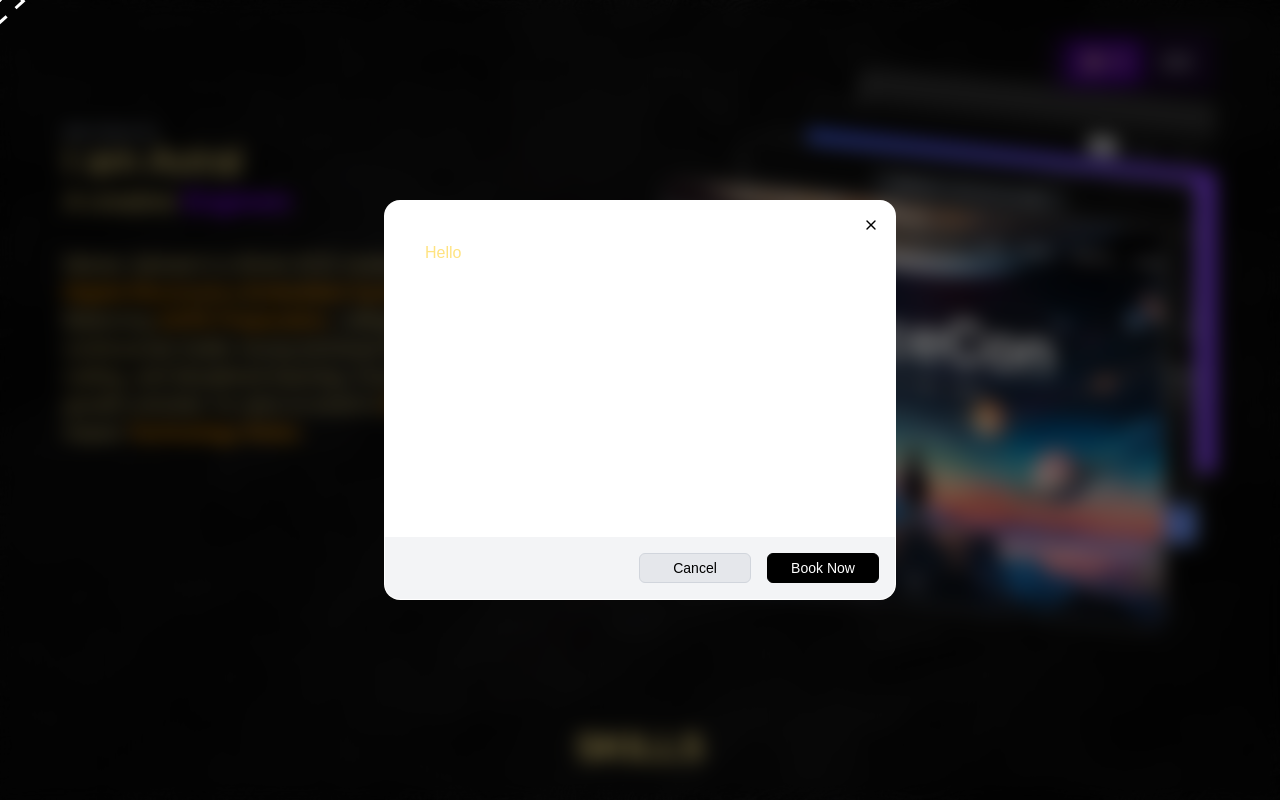
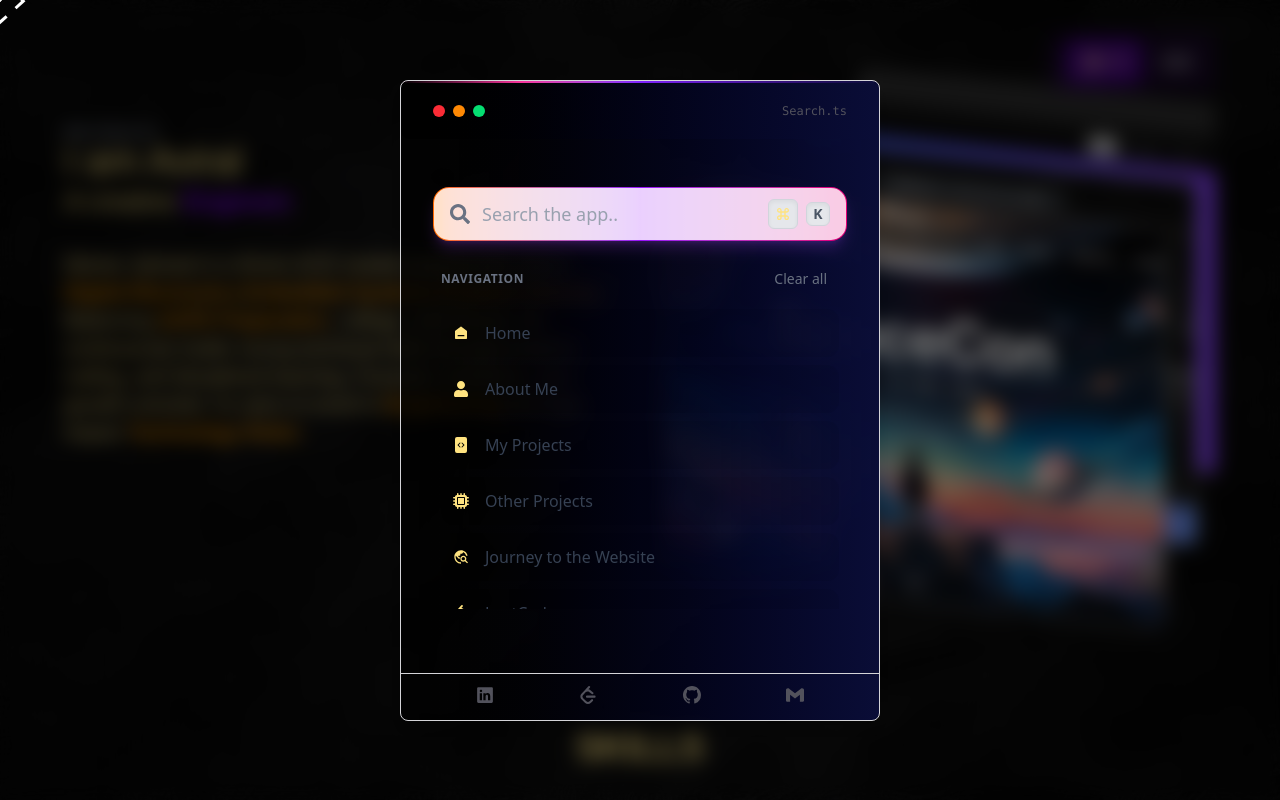
Before and after one commit to CodeSpec01/portfolio, a Next.js app: page /about in a window 1280 px wide. Both pictures are taken after a click on the button "+ K". Shown: the top 800 px of the page. Built offline with nearby package versions, Linux system fonts and the light colour scheme; a web font is replaced by a local one.

Commit message:
search modal 2.0

```diff
--- a/app/globals.css
+++ b/app/globals.css
@@ -9,7 +9,7 @@
     font-family: sans-serif;
 }
 
-button{
+button, a{
     cursor: pointer !important;
 }
 
--- a/components/AnimatedModal.tsx
+++ b/components/AnimatedModal.tsx
@@ -56,7 +56,7 @@ export const ModalTrigger = ({
     // Adding ctrl/cmd + K shortcut to open the modal
     useEffect(() => {
         const handleKeyDown = (event: KeyboardEvent) => {
-            if ((event.metaKey || event.ctrlKey) && event.key === 'k') {
+            if (keyboardShortcut && (event.metaKey || event.ctrlKey) && event.key === 'k') {
 
                 event.preventDefault();
                 setOpen(true);
@@ -70,9 +70,7 @@ export const ModalTrigger = ({
         };
 
         // Attach the listener
-        if (keyboardShortcut) {
-            document.addEventListener('keydown', handleKeyDown);
-        }
+        document.addEventListener('keydown', handleKeyDown);
 
         // Cleanup the listener when component unmounts
         return () => {
@@ -141,7 +139,7 @@ export const ModalBody = ({
 
                     <motion.div
                         ref={modalRef}
-                        className={`min-h-[50%] max-h-[90%] md:max-w-[40%] bg-white dark:bg-neutral-950 border border-transparent dark:border-neutral-800 md:rounded-2xl relative z-99 flex flex-col flex-1 overflow-hidden ${className}`}
+                        className={`min-h-[50%] max-h-[90%] md:max-w-[40%] md:rounded-2xl relative z-99 flex flex-col flex-1 overflow-hidden ${className}`}
                         initial={{
                             opacity: 0,
                             scale: 0.5,
@@ -165,7 +163,6 @@ export const ModalBody = ({
                             damping: 15,
                         }}
                     >
-                        <CloseIcon />
                         {children}
                     </motion.div>
                 </motion.div>
--- a/components/Navbar.tsx
+++ b/components/Navbar.tsx
@@ -5,6 +5,7 @@ import { GoArrowUpRight } from 'react-icons/go';
 import { IoSearch } from 'react-icons/io5';
 import { Modal, ModalBody, ModalContent, ModalFooter, ModalTrigger } from './AnimatedModal';
 import { MdKeyboardCommandKey } from 'react-icons/md';
+import SearchModal from './SearchModal';
 
 type CardNavLink = {
   label: string;
@@ -182,7 +183,7 @@ const Navbar: React.FC<CardNavProps> = ({
               </ModalTrigger>
 
               {/* Hamburger menu trigger ----------------------------------------------------------------------------- */}
-              <button onClick={toggleMenu}>
+              <button onClick={toggleMenu} type='button'>
                 <div
                   className={`hamburger-menu ${isHamburgerOpen ? 'open' : ''} group h-full flex flex-col items-center justify-center cursor-pointer gap-1.5 pr-4 order-2 md:order-0`}
 
@@ -240,17 +241,17 @@ const Navbar: React.FC<CardNavProps> = ({
 
         {/* Search Modal ------------------------------------------------------------------------------------------ */}
         <ModalBody>
-          <ModalContent >
-            Hello
-          </ModalContent>
-          <ModalFooter className="gap-4">
+            <SearchModal />
+          {/* <ModalContent >
+          </ModalContent> */}
+          {/* <ModalFooter className="gap-4">
             <button className="cursor-target px-2 py-1 bg-gray-200 text-black dark:bg-black dark:border-black dark:text-white border border-gray-300 rounded-md text-sm w-28">
               Cancel
             </button>
             <button className="cursor-target bg-black text-white dark:bg-white dark:text-black text-sm px-2 py-1 rounded-md border border-black w-28">
               Book Now
             </button>
-          </ModalFooter>
+          </ModalFooter> */}
         </ModalBody>
       </Modal>
     </div >
--- /dev/null
+++ b/components/SearchModal.tsx
@@ -0,0 +1,168 @@
+'use client';
+
+import React, { useState, useEffect, useRef } from 'react';
+import { useModal } from "./AnimatedModal";
+import { FaSearch, FaSlack, FaUser } from 'react-icons/fa';
+import { SiBinance, SiGmail, SiLeetcode } from 'react-icons/si';
+import { BsDribbble, BsFileCodeFill, BsGithub } from 'react-icons/bs';
+import { FiFigma } from 'react-icons/fi';
+import { MdKeyboardCommandKey, MdTravelExplore } from 'react-icons/md';
+import { LiaLinkedin } from 'react-icons/lia';
+import { IoHardwareChip, IoLogoLinkedin } from 'react-icons/io5';
+import { GiMailbox } from 'react-icons/gi';
+import { RiHome6Fill } from 'react-icons/ri';
+import { GithubLink, GmailLink, LeetCodeLink, LinkedInLink } from '@/constants/constants';
+import { FaMicrochip } from 'react-icons/fa6';
+
+export default function SearchModal() {
+    return (
+        <div className="flex items-center justify-center p-4 font-sans bg-transparent">
+            <CoderProfileCard />
+        </div>
+    );
+}
+
+const recentSearches: SearchItemType[] = [
+    { id: 1, name: 'Home', icon: <RiHome6Fill />, link: "/"},
+    { id: 2, name: 'About Me', icon: <FaUser />, link: "/about"},
+    { id: 3, name: 'My Projects', icon: <BsFileCodeFill />, link: "/projects"},
+    { id: 4, name: 'Other Projects', icon: <FaMicrochip />, link: "/otherprojects"},
+    { id: 5, name: 'Journey to the Website', icon: <MdTravelExplore />, link: "/journey"},
+    { id: 6, name: 'LeetCode', icon: <SiLeetcode />, link: LeetCodeLink},
+    { id: 7, name: 'Gmail', icon: <GiMailbox />, link: GmailLink},
+    { id: 8, name: 'Github', icon: <BsGithub />, link: GithubLink},
+    { id: 9, name: 'LinkedIn', icon: <IoLogoLinkedin />, link: LinkedInLink},
+];
+
+// --- TYPES ---
+interface SearchItemType {
+    id: number;
+    name: string;
+    icon: React.ReactNode;
+    link: string;
+}
+
+interface SearchItemProps {
+    item: SearchItemType;
+}
+
+// --- Search Item Component ---
+const SearchItem: React.FC<SearchItemProps> = ({ item }) => (
+    <li className="cursor-target flex items-center justify-between p-3 transition-all duration-300 ease-in-out bg-black/5 dark:bg-gray-500/10 hover:bg-black/10 dark:hover:bg-gray-500/20 rounded-xl hover:scale-[1.02] cursor-pointer">
+        <a href={item.link} className="w-full flex items-center gap-4">
+            {item.icon}
+            <span className="text-gray-700 dark:text-gray-200">{item.name}</span>
+        </a>
+    </li>
+);
+
+const CoderProfileCard = () => {
+    const { setOpen } = useModal();
+    const [searchTerm, setSearchTerm] = useState('');
+    const [items, setItems] = useState<SearchItemType[]>(recentSearches);
+    const inputRef = useRef<HTMLInputElement>(null);
+
+    useEffect(() => {
+        const handleKeyDown = (event: KeyboardEvent) => {
+            if ((event.metaKey || event.ctrlKey) && event.key === 'k') {
+                event.preventDefault();
+                inputRef.current?.focus();
+            }
+        };
+        window.addEventListener('keydown', handleKeyDown);
+        return () => window.removeEventListener('keydown', handleKeyDown);
+    }, []);
+
+    const handleClear = () => setItems([]);
+
+    const filteredItems = items.filter(item =>
+        item.name.toLowerCase().includes(searchTerm.toLowerCase())
+    );
+
+    return (
+        <div className="max-w-2xl w-full mx-auto bg-linear-to-r from-[#000000a0] to-[#0a0d37] border-zinc-300 dark:border-[#1b2c68a0] relative rounded-lg border shadow-lg">
+            <div className="flex flex-row">
+                <div className="h-0.5 w-full bg-linear-to-r from-transparent via-pink-500 to-violet-600"></div>
+                <div className="h-0.5 w-full bg-linear-to-r from-violet-600 to-transparent"></div>
+            </div>
+
+            <div className="px-4 lg:px-8 py-5 flex justify-between items-center bg-linear-to-r from-[#000000a0] to-[#0a0d37] rounded-lg">
+                <div className="flex flex-row space-x-2">
+                    <button type="button" className="h-3 w-3 rounded-full bg-red-500" onClick={() => setOpen(false)}></button>
+                    <div className="h-3 w-3 rounded-full bg-orange-400"></div>
+                    <div className="h-3 w-3 rounded-full bg-green-400"></div>
+                </div>
+                <div className="text-xs text-zinc-600 dark:text-gray-400 font-mono">
+                    Search.ts
+                </div>
+            </div>
+
+            <div className="w-full">
+                <div className="relative flex items-center justify-center font-sans w-full px-4 py-8">
+
+                    {/* Search Modal */}
+                    <div className="w-full max-w-2xl mx-auto p-4 space-y-6">
+
+                        {/* Search Input with Enhanced Gradient Border and Glow */}
+                        <div className="cursor-target relative p-px rounded-2xl bg-linear-to-r from-orange-500 via-purple-600 to-pink-600 shadow-lg shadow-purple-500/20 dark:shadow-purple-600/30 transition-shadow duration-300 hover:shadow-purple-500/40 dark:hover:shadow-purple-600/50 focus-within:shadow-purple-500/40 dark:focus-within:shadow-purple-600/50">
+                            <div className="flex items-center w-full px-4 py-2 bg-white/80 dark:bg-gray-900/90 rounded-[15px]">
+                                <FaSearch className="w-5 h-5 text-gray-500 dark:text-gray-400 shrink-0" />
+                                <input
+                                    ref={inputRef}
+                                    type="text"
+                                    placeholder="Search the app.."
+                                    value={searchTerm}
+                                    onChange={(e) => setSearchTerm(e.target.value)}
+                                    className="w-full px-3 py-1 text-lg text-gray-800 dark:text-gray-200 placeholder-gray-400 dark:placeholder-gray-500 bg-transparent focus:outline-none flex-1 min-w-0"
+                                />
+                                <div className="flex items-center gap-2 shrink-0">
+                                    <div className="flex items-center justify-center p-1.5 bg-gray-200 dark:bg-gray-800 border border-gray-300 dark:border-gray-700 rounded-md shadow-inner">
+                                        <MdKeyboardCommandKey />
+                                    </div>
+                                    <div className="flex items-center justify-center w-6 h-6 p-1 bg-gray-200 dark:bg-gray-800 border border-gray-300 dark:border-gray-700 rounded-md shadow-inner">
+                                        <span className="text-sm font-semibold text-gray-600 dark:text-gray-300">K</span>
+                                    </div>
+                                </div>
+                            </div>
+                        </div>
+
+                        {/* Recent Searches Section */}
+                        {items.length > 0 && (
+                            <div className="px-2 space-y-4">
+                                <div className="flex items-center justify-between">
+                                    <h2 className="text-xs font-semibold tracking-wider text-gray-500 dark:text-gray-400 uppercase">Navigation</h2>
+                                    <button
+                                        onClick={handleClear}
+                                        className="px-3 py-1 text-sm text-gray-500 dark:text-gray-400 transition-colors duration-200 rounded-md hover:bg-gray-200 dark:hover:bg-gray-700/50 hover:text-black dark:hover:text-white"
+                                    >
+                                        Clear all
+                                    </button>
+                                </div>
+
+                                <ul className="space-y-2 max-h-[300px] overflow-y-auto overflow-x-hidden"  style={{ scrollbarWidth: 'thin', scrollbarColor: 'rgba(100, 100, 100, 0.5) transparent' }}>
+                                    {filteredItems.map(item => (
+                                        <SearchItem key={item.id} item={item} />
+                                    ))}
+                                    {filteredItems.length === 0 && (
+                                        <p className="text-center text-gray-400 dark:text-gray-500 py-4">No results found for &quot;{searchTerm}&quot;</p>
+                                    )}
+                                </ul>
+                            </div>
+                        )}
+                    </div>
+                </div>
+            </div>
+
+
+
+            <div className="px-4 lg:px-8 pb-4 mt-4 border-t border-zinc-300 dark:border-gray-800 pt-3 text-lg text-zinc-600 dark:text-gray-500 flex justify-between items-center">
+                <div className='flex justify-around w-full'>
+                    <a href={LinkedInLink}><IoLogoLinkedin/></a>
+                    <a href={LeetCodeLink}><SiLeetcode/></a>
+                    <a href={GithubLink}><BsGithub/></a>
+                    <a href={GmailLink}><SiGmail/></a>
+                </div>
+            </div>
+        </div>
+    );
+};
```
Also changed, not shown: constants/constants.ts (+7 -0 lines).
